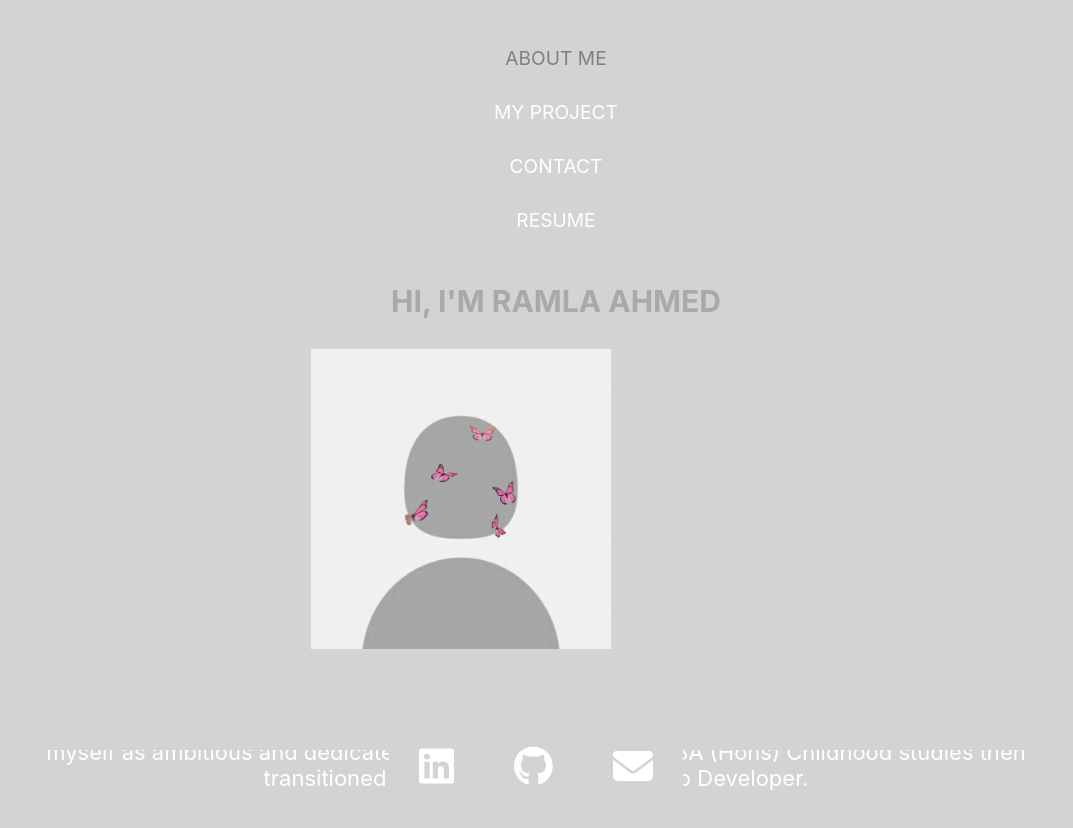
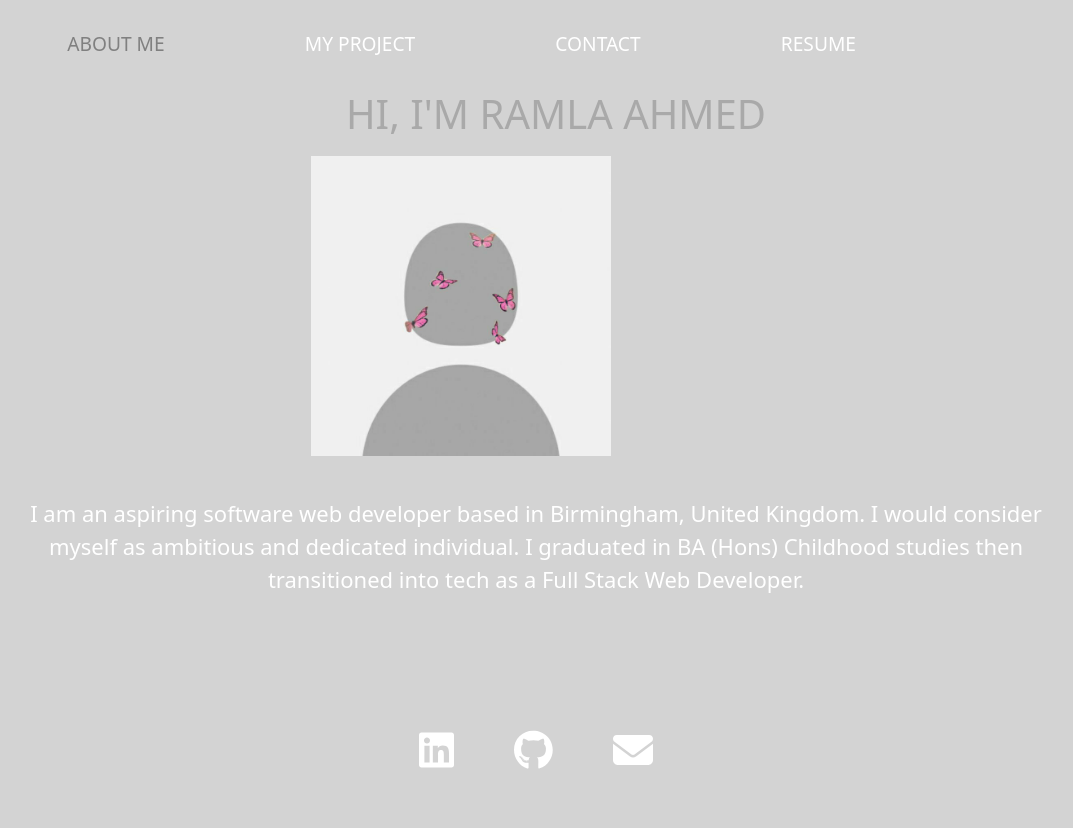
Before and after one commit to negaonka/react-portfolio-ramla, a React (Create React App) app: page / in a window 1280 px wide. Shown: the top 828 px of the page, without its empty margins (104-1177 px from the left). After the commit the page ends 800 px from the top, so only its background shows below. Built offline with nearby package versions, Linux system fonts and the light colour scheme.

Commit message:
fixed css to nav bar

```diff
--- a/package.json
+++ b/package.json
@@ -11,6 +11,7 @@
     "@testing-library/react": "^13.4.0",
     "@testing-library/user-event": "^13.5.0",
     "animate.css": "^4.1.1",
+    "bootstrap": "^5.2.3",
     "gsap-trial": "^3.11.3",
     "loaders.css": "^0.1.2",
     "react": "^18.2.0",
--- a/src/App.css
+++ b/src/App.css
@@ -2,6 +2,15 @@
   box-sizing: border-box;
   background-color: lightgrey;
   color: white;
+}
+
+ li{
+  padding-left: 10%;
+  margin-left: 5%;
+
+}
+.nav_links li a {
+  transition: all 0.3s ease 0s;
 }
 .portraitimg{
   height: 300px;
--- a/src/App.js
+++ b/src/App.js
@@ -3,6 +3,7 @@ import React from "react";
 import Home from "./components/Home";
 import './App.css';
 import Footer from "./components/footer";
+import projects from './projects'
 
 function App() {
   return (
--- a/src/components/nav/index.js
+++ b/src/components/nav/index.js
@@ -15,9 +15,10 @@ const styles = {
 
 export default function av({ currentPage, handlePageChange }) {
   return (
-    <nav style={styles.navStyle} className="flex-container space-around">
-      <ul>
-        <div>
+    //<nav style={styles.navStyle} className="flex-container space-around">
+      <nav  className="d-flex justify-content-between flex-container space-around">
+      <ul className="d-flex justify-content-between w-75">
+        {/* <div> */}
           <li
             style={styles.linkStyle}
             onClick={() => handlePageChange("Home")}
@@ -25,8 +26,8 @@ export default function av({ currentPage, handlePageChange }) {
           >
             ABOUT ME
           </li>
-        </div>
-        <div>
+        {/* </div> */}
+        {/* <div> */}
           <li
             style={styles.linkStyle}
             onClick={() => handlePageChange("Portfolio")}
@@ -36,8 +37,8 @@ export default function av({ currentPage, handlePageChange }) {
           >
             MY PROJECT
           </li>
-        </div>
-        <div>
+        {/* </div> */}
+        {/* <div> */}
           <li
             style={styles.linkStyle}
             onClick={() => handlePageChange("Contact")}
@@ -47,8 +48,8 @@ export default function av({ currentPage, handlePageChange }) {
           >
             CONTACT
           </li>
-        </div>
-        <div>
+        {/* </div> */}
+        {/* <div> */}
           <li
             style={styles.linkStyle}
             onClick={() => handlePageChange("resume")}
@@ -56,7 +57,7 @@ export default function av({ currentPage, handlePageChange }) {
           >
             RESUME
           </li>
-        </div>
+        {/* </div> */}
       </ul>
     </nav>
   );
--- a/src/index.js
+++ b/src/index.js
@@ -3,6 +3,7 @@ import ReactDOM from 'react-dom/client';
 import './index.css';
 import App from './App';
 import reportWebVitals from './reportWebVitals';
+import 'bootstrap/dist/css/bootstrap.min.css';
 
 const root = ReactDOM.createRoot(document.getElementById('root'));
 root.render(
```
Also changed, not shown: 1 other file (tests, documents, lock files or other folders).
